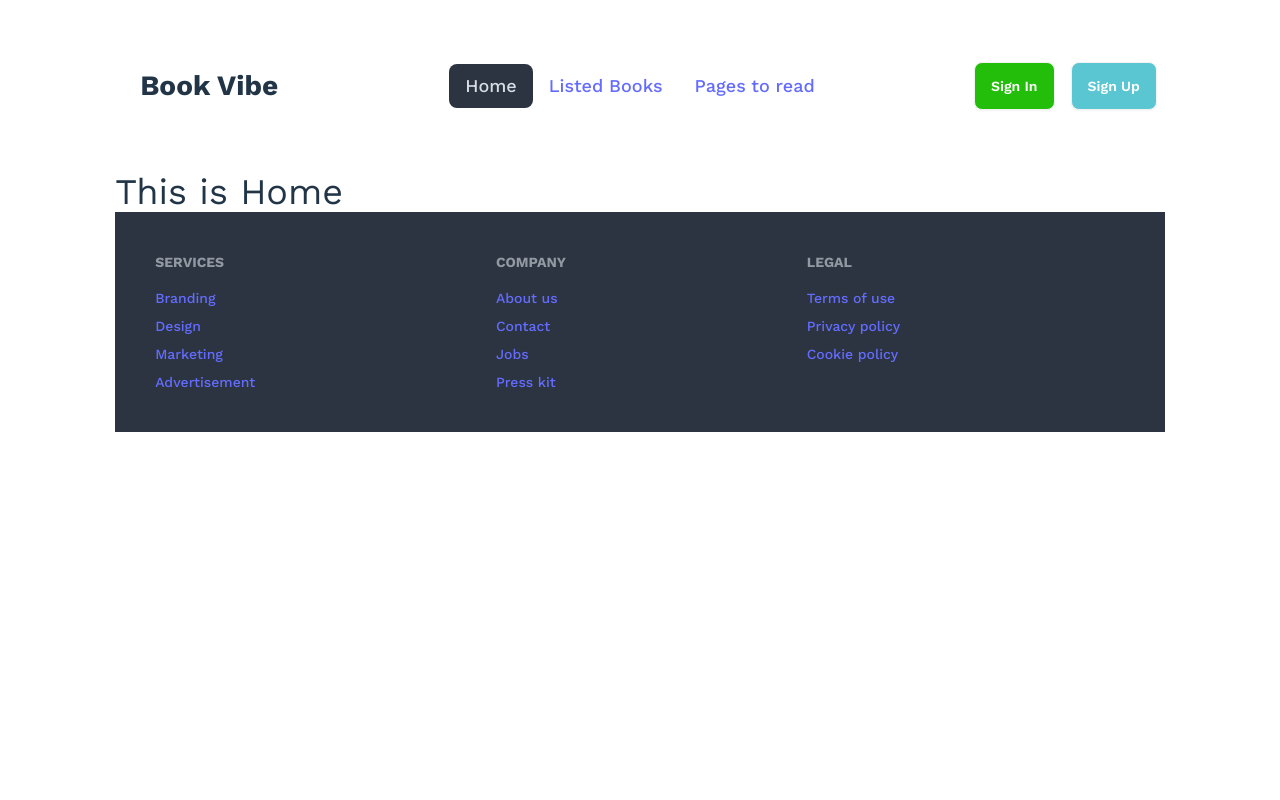
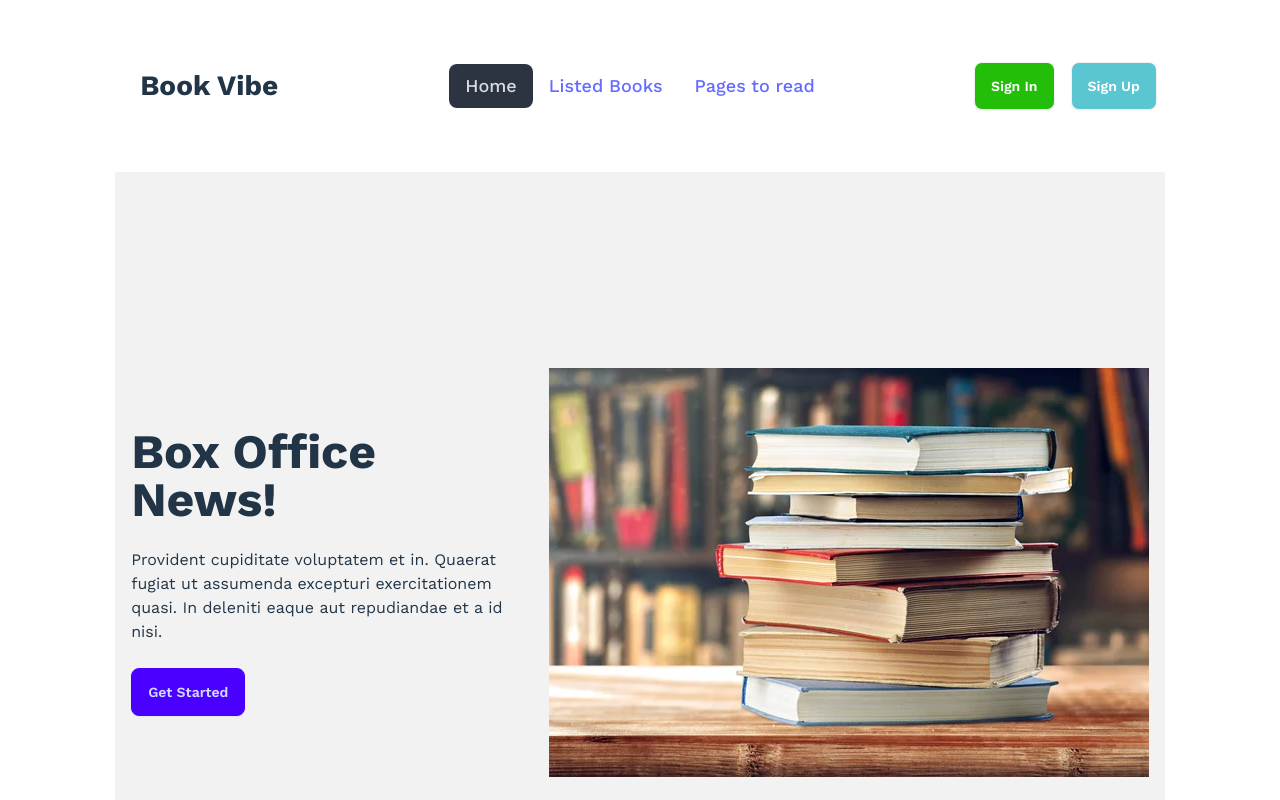
Before and after one commit to sakibMERN/boi-poka-book-vibe, a React (Vite) app: page / in a window 1280 px wide. Shown: the top 800 px of the page. Built offline with nearby package versions, Linux system fonts and the light colour scheme; a web font is replaced by a local one.

Commit message:
add image in a asset folder and import an hero section and add it to banner component

```diff
--- /dev/null
+++ b/src/components/Banner/Banner.jsx
@@ -0,0 +1,23 @@
+import bannerImg from '../../assets/books.jpg'
+const Banner = () => {
+  return (
+    <div className="hero bg-base-200 min-h-screen">
+      <div className="hero-content flex-col lg:flex-row-reverse">
+        <img
+          src={bannerImg}
+        />
+        <div>
+          <h1 className="text-5xl font-bold">Box Office News!</h1>
+          <p className="py-6">
+            Provident cupiditate voluptatem et in. Quaerat fugiat ut assumenda
+            excepturi exercitationem quasi. In deleniti eaque aut repudiandae et
+            a id nisi.
+          </p>
+          <button className="btn btn-primary">Get Started</button>
+        </div>
+      </div>
+    </div>
+  );
+};
+
+export default Banner;
--- a/src/components/Home/Home.jsx
+++ b/src/components/Home/Home.jsx
@@ -1,9 +1,10 @@
 import React from 'react';
+import Banner from '../Banner/Banner';
 
 const Home = () => {
     return (
-        <div>
-            <h2 className='text-4xl'>This is Home</h2>
+        <div className='md:mb-24'>
+            <Banner></Banner>
         </div>
     );
 };
--- a/src/components/Root/Root.jsx
+++ b/src/components/Root/Root.jsx
@@ -5,7 +5,7 @@
 
 const Root = () => {
     return (
-        <div className="lg:w-[82%] lg:mx-auto">
+        <div className="md:max-w-[82%] lg:mx-auto">
             <NavBar></NavBar>
             <Outlet></Outlet>
             <Footer></Footer>
```
Also changed, not shown: src/assets/books.jpg (added).
